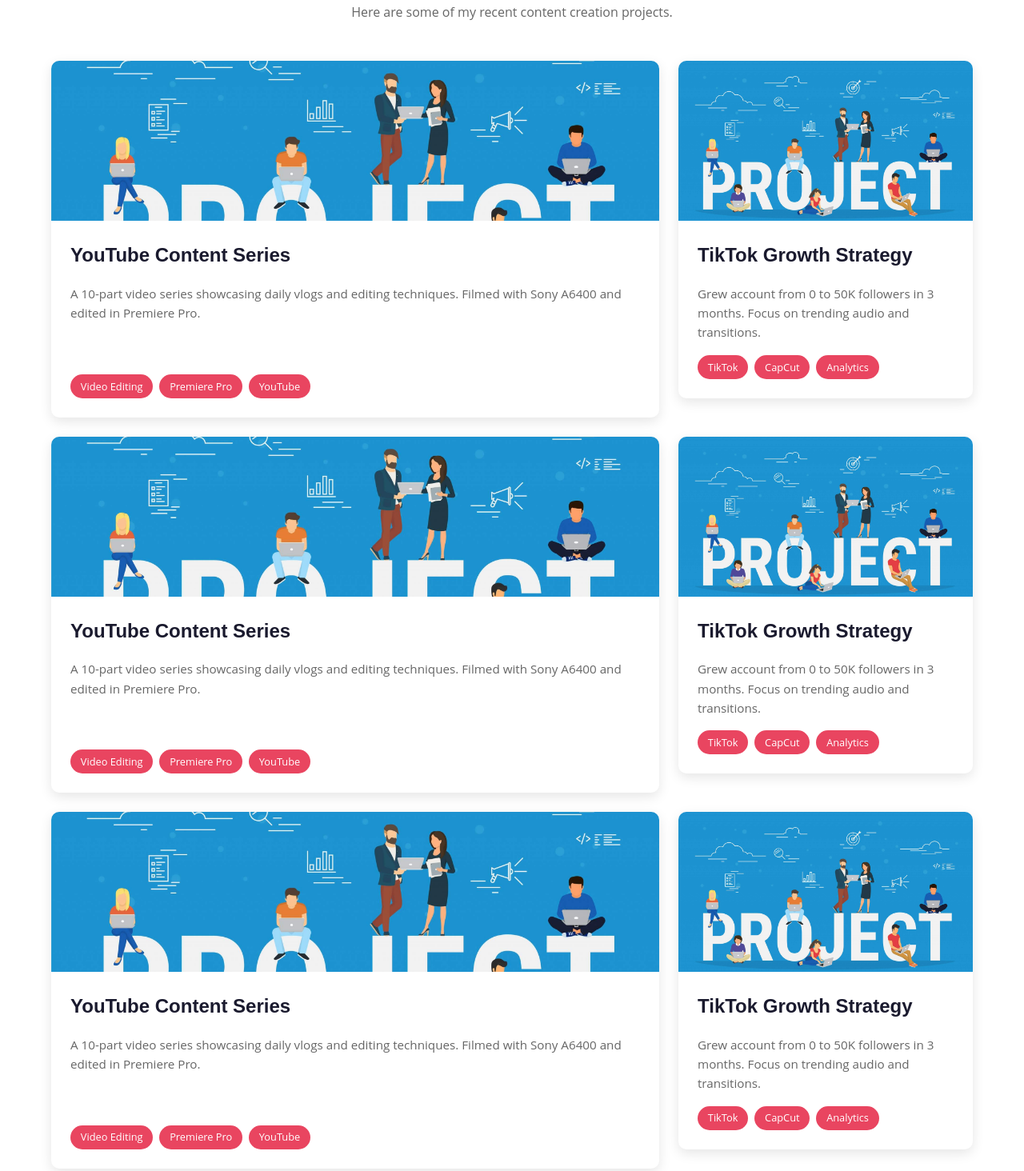
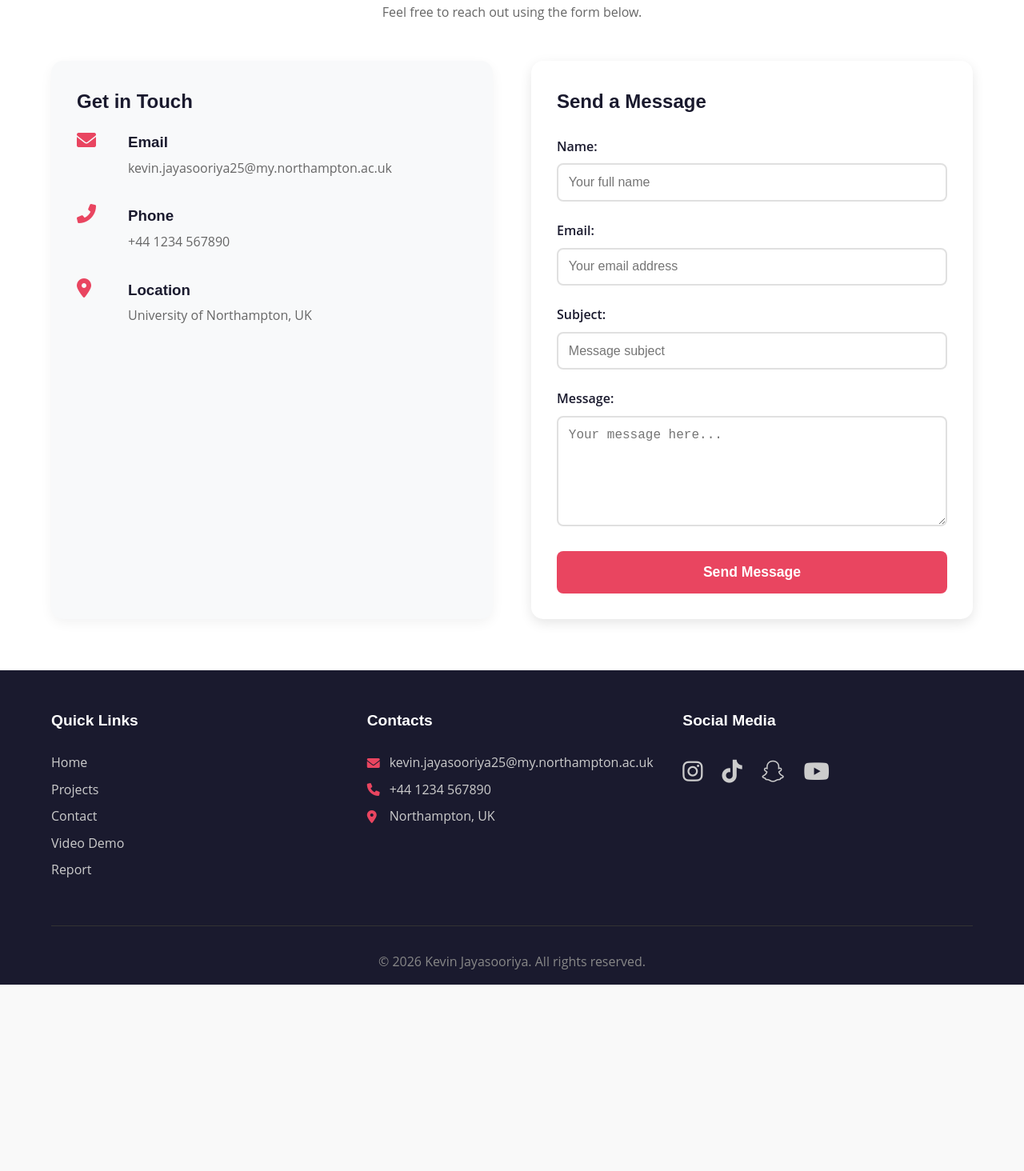
Before and after one commit to jayasooriyakevin-pixel/AS1-KevinPortofolio-12032026, a plain HTML site: page projects.html in a window 1280 px wide. Shown: the part 232-1696 px from the top of the page at 80% size. After the commit the page ends 1463 px from the top, so only its background shows below. Drawn offline with Linux system fonts and the light colour scheme.

Commit message:
Update projects.html

```diff
--- a/projects.html
+++ b/projects.html
@@ -3,7 +3,7 @@
 <head>
     <meta charset="UTF-8">
     <meta name="viewport" content="width=device-width, initial-scale=1.0">
-    <title>Kevin's Portfolio - Projects</title>
+    <title>Kevin's Portfolio - Contact</title>
     <link rel="stylesheet" href="style.css">
     <link rel="stylesheet" href="https://cdnjs.cloudflare.com/ajax/libs/font-awesome/6.0.0/css/all.min.css">
 </head>
@@ -23,112 +23,72 @@
     </nav>
 
     <main>
-        <section class="projects-page">
-            <h1>My Projects</h1>
-            <p class="section-intro">Here are some of my recent content creation projects.</p>
+        <section class="contact-page">
+            <h1>Contact Me</h1>
+            <p class="section-intro">Feel free to reach out using the form below.</p>
 
-            <!-- DIFFERENT GRID LAYOUT - All images same size -->
-            <div class="projects-grid-different">
-                <!-- Project 1 - Large card (spans 2 columns, 2 rows) -->
-                <div class="project-card large">
-                    <div class="project-img-container">
-                        <img src="p1.jpg" alt="YouTube Content Series" class="project-img">
+            <div class="contact-container">
+                <!-- Contact Information -->
+                <div class="contact-info">
+                    <h2>Get in Touch</h2>
+
+                    <div class="info-item">
+                        <i class="fas fa-envelope"></i>
+                        <div>
+                            <h3>Email</h3>
+                            <p>kevin.jayasooriya25@my.northampton.ac.uk</p>
+                        </div>
                     </div>
-                    <div class="project-info">
-                        <h2>YouTube Content Series</h2> <!-- Changed from h3 to h2 -->
-                        <p>A 10-part video series showcasing daily vlogs and editing techniques. Filmed with Sony A6400 and edited in Premiere Pro.</p>
-                        <div class="project-tags">
-                            <span>Video Editing</span>
-                            <span>Premiere Pro</span>
-                            <span>YouTube</span>
+
+                    <div class="info-item">
+                        <i class="fas fa-phone-alt"></i>
+                        <div>
+                            <h3>Phone</h3>
+                            <p>+44 1234 567890</p>
+                        </div>
+                    </div>
+
+                    <div class="info-item">
+                        <i class="fas fa-map-marker-alt"></i>
+                        <div>
+                            <h3>Location</h3>
+                            <p>University of Northampton, UK</p>
                         </div>
                     </div>
                 </div>
 
-                <!-- Project 2 - Medium card -->
-                <div class="project-card">
-                    <div class="project-img-container">
-                        <img src="p1.jpg" alt="TikTok Growth" class="project-img">
-                    </div>
-                    <div class="project-info">
-                        <h2>TikTok Growth Strategy</h2> <!-- Changed from h3 to h2 -->
-                        <p>Grew account from 0 to 50K followers in 3 months. Focus on trending audio and transitions.</p>
-                        <div class="project-tags">
-                            <span>TikTok</span>
-                            <span>CapCut</span>
-                            <span>Analytics</span>
+                <!-- Contact Form -->
+                <div class="contact-form-container">
+                    <h2>Send a Message</h2>
+                    <form action="mailto:kevin.jayasooriya25@my.northampton.ac.uk" method="post" enctype="text/plain" class="contact-form">
+                        <div class="form-group">
+                            <label for="name">Name:</label>
+                            <input type="text" id="name" name="name" required placeholder="Your full name">
                         </div>
-                    </div>
+
+                        <div class="form-group">
+                            <label for="email">Email:</label>
+                            <input type="email" id="email" name="email" required placeholder="Your email address">
+                        </div>
+
+                        <div class="form-group">
+                            <label for="subject">Subject:</label>
+                            <input type="text" id="subject" name="subject" required placeholder="Message subject">
+                        </div>
+
+                        <div class="form-group">
+                            <label for="message">Message:</label>
+                            <textarea id="message" name="message" rows="6" required placeholder="Your message here..."></textarea>
+                        </div>
+
+                        <button type="submit" class="submit-btn">Send Message</button>
+                    </form>
                 </div>
-
-                <!-- Project 3 - Large card (spans 2 columns, 2 rows) -->
-                <div class="project-card large">
-                    <div class="project-img-container">
-                        <img src="p1.jpg" alt="YouTube Content Series" class="project-img">
-                    </div>
-                    <div class="project-info">
-                        <h2>YouTube Content Series</h2> <!-- Changed from h3 to h2 -->
-                        <p>A 10-part video series showcasing daily vlogs and editing techniques. Filmed with Sony A6400 and edited in Premiere Pro.</p>
-                        <div class="project-tags">
-                            <span>Video Editing</span>
-                            <span>Premiere Pro</span>
-                            <span>YouTube</span>
-                        </div>
-                    </div>
-                </div>
-
-                <!-- Project 4 - Medium card -->
-                <div class="project-card">
-                    <div class="project-img-container">
-                        <img src="p1.jpg" alt="TikTok Growth" class="project-img">
-                    </div>
-                    <div class="project-info">
-                        <h2>TikTok Growth Strategy</h2> <!-- Changed from h3 to h2 -->
-                        <p>Grew account from 0 to 50K followers in 3 months. Focus on trending audio and transitions.</p>
-                        <div class="project-tags">
-                            <span>TikTok</span>
-                            <span>CapCut</span>
-                            <span>Analytics</span>
-                        </div>
-                    </div>
-                </div>
-
-                <!-- Project 5 - Large card (spans 2 columns, 2 rows) -->
-                <div class="project-card large">
-                    <div class="project-img-container">
-                        <img src="p1.jpg" alt="YouTube Content Series" class="project-img">
-                    </div>
-                    <div class="project-info">
-                        <h2>YouTube Content Series</h2> <!-- Changed from h3 to h2 -->
-                        <p>A 10-part video series showcasing daily vlogs and editing techniques. Filmed with Sony A6400 and edited in Premiere Pro.</p>
-                        <div class="project-tags">
-                            <span>Video Editing</span>
-                            <span>Premiere Pro</span>
-                            <span>YouTube</span>
-                        </div>
-                    </div>
-                </div>
-
-                <!-- Project 6 - Medium card -->
-                <div class="project-card">
-                    <div class="project-img-container">
-                        <img src="p1.jpg" alt="TikTok Growth" class="project-img">
-                    </div>
-                    <div class="project-info">
-                        <h2>TikTok Growth Strategy</h2> <!-- Changed from h3 to h2 -->
-                        <p>Grew account from 0 to 50K followers in 3 months. Focus on trending audio and transitions.</p>
-                        <div class="project-tags">
-                            <span>TikTok</span>
-                            <span>CapCut</span>
-                            <span>Analytics</span>
-                        </div>
-                    </div>
-                </div>
-            </div> <!-- Added closing div for projects-grid-different -->
+            </div>
         </section>
     </main>
 
-    <!-- Footer -->
+    <!-- FOOTER -->
     <footer>
         <div class="footer-content">
             <div class="footer-section">
```
